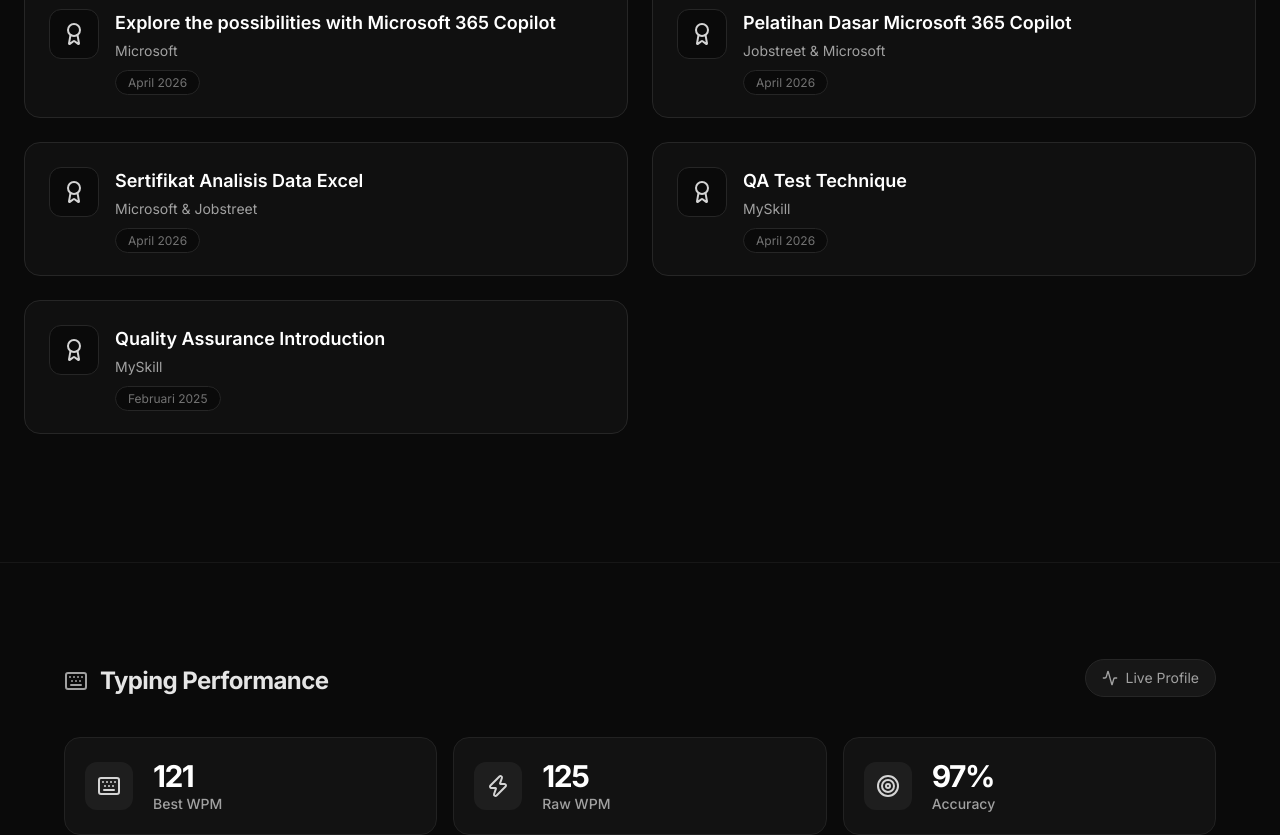
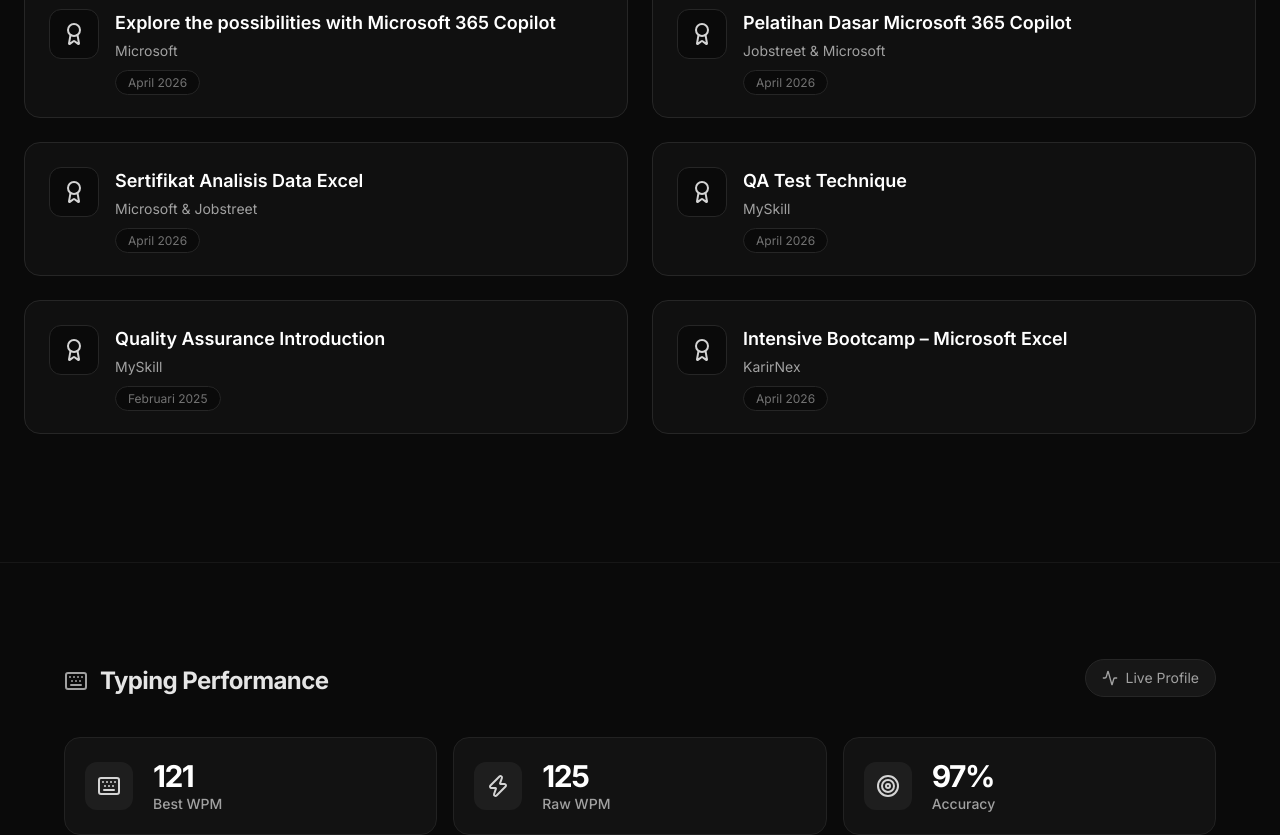
Before and after one commit to aprilliobintang284/portfolio-aprillio, a Next.js app: page / in a window 1280 px wide. Shown: the part 3300-4135 px from the top of the page. Built offline with nearby package versions, Linux system fonts and the light colour scheme; no server answers.

Commit message:
update achiv

```diff
--- a/app/page.tsx
+++ b/app/page.tsx
@@ -206,7 +206,7 @@
           </div>
         </section>
 
-{/* Education Section - Brighter & Mobile-Friendly Logos */}
+        {/* Education Section - Brighter & Mobile-Friendly Logos */}
         <section id="education" className="py-32 px-6 max-w-7xl mx-auto relative">
 
           <motion.h3
@@ -288,7 +288,8 @@
               { title: "Pelatihan Dasar Microsoft 365 Copilot", issuer: "Jobstreet & Microsoft", date: "April 2026", file: "/cert-jobstreet-copilot.pdf" },
               { title: "Sertifikat Analisis Data Excel", issuer: "Microsoft & Jobstreet", date: "April 2026", file: "/cert-excel.pdf" },
               { title: "QA Test Technique", issuer: "MySkill", date: "April 2026", file: "/cert-qa-technique.pdf" },
-              { title: "Quality Assurance Introduction", issuer: "MySkill", date: "Februari 2025", file: "/cert-qa-intro.pdf" }
+              { title: "Quality Assurance Introduction", issuer: "MySkill", date: "Februari 2025", file: "/cert-qa-intro.pdf" },
+              { title: "Intensive Bootcamp – Microsoft Excel", issuer: "KarirNex", date: "April 2026", file: "/cert-excel-karirnex.pdf" }
             ].map((cert, index) => (
               <motion.a href={cert.file} target="_blank" rel="noopener noreferrer" key={index} initial="hidden" whileInView="visible" viewport={{ once: true }} variants={fadeInUp} className="group relative flex items-start gap-4 p-6 bg-neutral-900/50 border border-neutral-800 rounded-2xl hover:border-neutral-500 transition-all overflow-hidden">
                 <div className="p-3 bg-neutral-950 border border-neutral-800 rounded-xl group-hover:scale-110 transition-transform"><Award className="w-6 h-6 text-neutral-300" /></div>
```
Also changed, not shown: 1 other file (tests, documents, lock files or other folders).
